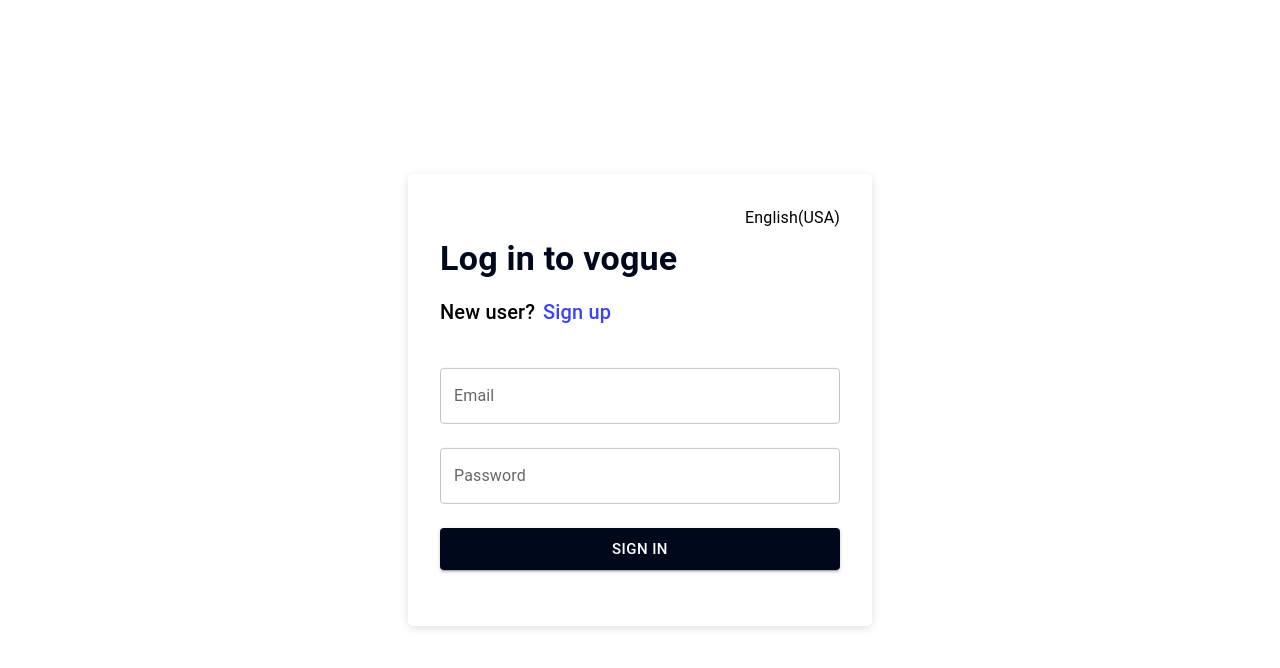
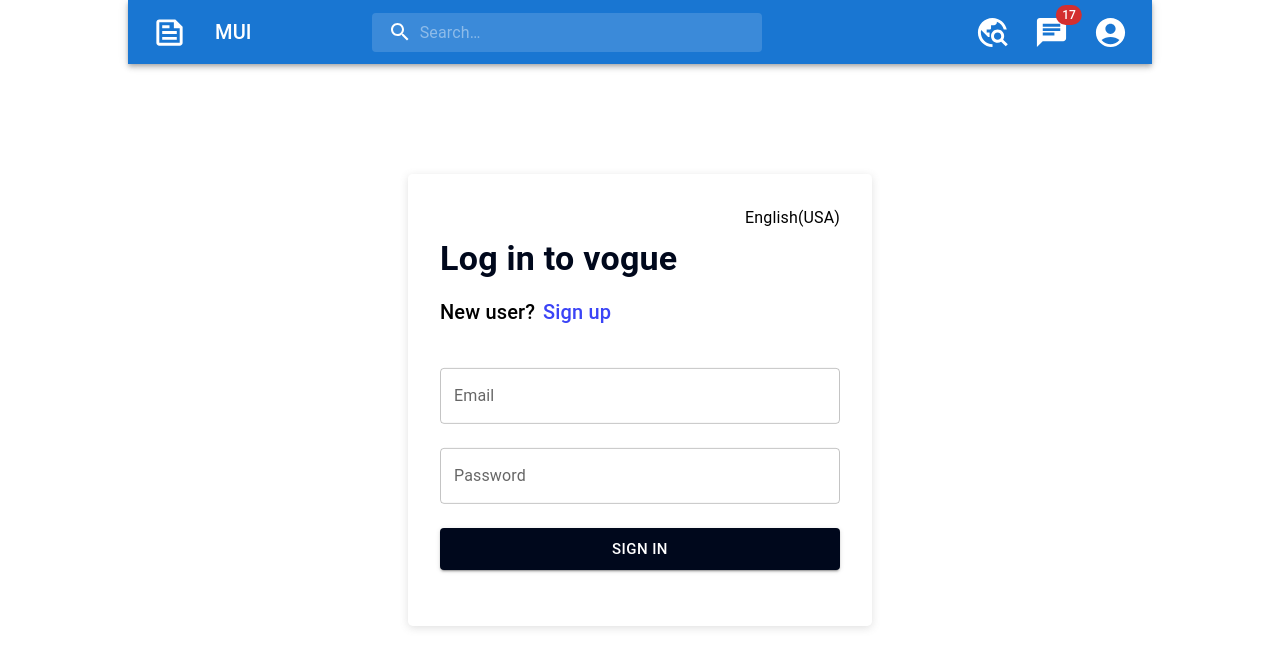
Before and after one commit to lkakshay/social_media, a React (Create React App) app: page /loginsignup in a window 1280 px wide. Shown: the top 668 px of the page. Built offline with nearby package versions, Linux system fonts and the light colour scheme; no server answers.

Commit message:
navabar completed

```diff
--- a/src/App.css
+++ b/src/App.css
@@ -1,38 +1,34 @@
 .App {
   text-align: center;
+  max-width: 900px;
+  display: flex;
+  justify-content: center;
+  box-sizing: border-box;
 }
 
-.App-logo {
-  height: 40vmin;
-  pointer-events: none;
-}
-
-@media (prefers-reduced-motion: no-preference) {
-  .App-logo {
-    animation: App-logo-spin infinite 20s linear;
+@media only screen and (max-width: 480px) {
+  .navbar {
+    display: none;
   }
 }
 
-.App-header {
-  background-color: #282c34;
-  min-height: 100vh;
-  display: flex;
-  flex-direction: column;
-  align-items: center;
-  justify-content: center;
-  font-size: calc(10px + 2vmin);
-  color: white;
+@media only screen and (min-width: 481px) and (max-width: 1024px) {
+  .navbar {
+    display: none;
+  }
 }
 
-.App-link {
-  color: #61dafb;
+@media only screen and (min-width: 1025px) {
+  .bottom-bar {
+    display: none;
+  }
+  .navbar {
+    display: flex;
+    justify-content: center;
+
+  }
+  .navbar-inner-container{
+    width: 1024px;
+  }
+
 }
-
-@keyframes App-logo-spin {
-  from {
-    transform: rotate(0deg);
-  }
-  to {
-    transform: rotate(360deg);
-  }
-}
--- a/src/App.js
+++ b/src/App.js
@@ -1,10 +1,22 @@
-
-import './App.css';
-import { MainRoutes } from './routes/mainRoute';
+import "./App.css";
+import React from "react";
+import { MainRoutes } from "./routes/mainRoute";
+import { BottomBar } from "./components/bottomNavigation";
+import { Navbar } from "./components/navbar";
+import { useSelector } from "react-redux";
 
 function App() {
+
+
+  const authstatus = useSelector((state) => state.authReducer.authStatus);
+  console.log(authstatus)
   return (
-   <MainRoutes/>
+    <React.Fragment>
+      {authstatus?<Navbar/>:<></>}
+      <MainRoutes />
+      {authstatus? <BottomBar />:<></>}
+
+    </React.Fragment>
   );
 }
 
--- a/src/Redux/reducers/authReducer.jsx
+++ b/src/Redux/reducers/authReducer.jsx
@@ -32,7 +32,7 @@ const createAuthData = createAsyncThunk("api/register", async (data) => {
 const authInfoSlice = createSlice({
   name: "auth",
   initialState: {
-    authStatus: false,
+    authStatus: true,
     userData: {},
     isLoading: false,
     isError: false,
--- a/src/components/Navbar.jsx
+++ /dev/null
@@ -1,9 +0,0 @@
-
-
-export const Navbar=()=>{
-  return (
-    <div className="nav-outer-box">
-
-    </div>
-  );
-}
--- /dev/null
+++ b/src/components/bottomNavigation.jsx
@@ -0,0 +1,41 @@
+import * as React from "react";
+import BottomNavigation from "@mui/material/BottomNavigation";
+import BottomNavigationAction from "@mui/material/BottomNavigationAction";
+import FeedOutlinedIcon from "@mui/icons-material/FeedOutlined";
+import TravelExploreIcon from "@mui/icons-material/TravelExplore";
+import ChatIcon from "@mui/icons-material/Chat";
+import AddCircleIcon from "@mui/icons-material/AddCircle";
+export const BottomBar = () => {
+  const [value, setValue] = React.useState("Home");
+
+  const handleChange = (event, newValue) => {
+    setValue(newValue);
+  };
+
+  return (
+    <div className="bottom-bar">
+      <BottomNavigation
+        sx={{ width: "100%", position: "fixed", bottom: 0, left: 0, right: 0 }}
+        value={value}
+        onChange={handleChange}
+      >
+        <BottomNavigationAction
+          value="Home"
+          icon={<FeedOutlinedIcon fontSize="large" />}
+        />
+        <BottomNavigationAction
+          value="TravelExploreIcon"
+          icon={<TravelExploreIcon fontSize="large" />}
+        />
+        <BottomNavigationAction
+          value="folder"
+          icon={<AddCircleIcon fontSize="large" />}
+        />
+        <BottomNavigationAction
+          value="ChatIcon"
+          icon={<ChatIcon fontSize="large" />}
+        />
+      </BottomNavigation>
+    </div>
+  );
+};
--- /dev/null
+++ b/src/components/navbar.jsx
@@ -0,0 +1,173 @@
+import * as React from "react";
+import { styled, alpha } from "@mui/material/styles";
+import AppBar from "@mui/material/AppBar";
+import Box from "@mui/material/Box";
+import Toolbar from "@mui/material/Toolbar";
+import IconButton from "@mui/material/IconButton";
+import Typography from "@mui/material/Typography";
+import InputBase from "@mui/material/InputBase";
+import Badge from "@mui/material/Badge";
+import MenuItem from "@mui/material/MenuItem";
+import Menu from "@mui/material/Menu";
+
+import SearchIcon from "@mui/icons-material/Search";
+import AccountCircle from "@mui/icons-material/AccountCircle";
+import FeedOutlinedIcon from "@mui/icons-material/FeedOutlined";
+import TravelExploreIcon from "@mui/icons-material/TravelExplore";
+import ChatIcon from "@mui/icons-material/Chat";
+
+const Search = styled("div")(({ theme }) => ({
+  position: "relative",
+  borderRadius: theme.shape.borderRadius,
+  backgroundColor: alpha(theme.palette.common.white, 0.15),
+  "&:hover": {
+    backgroundColor: alpha(theme.palette.common.white, 0.25),
+  },
+  marginRight: theme.spacing(2),
+  marginLeft: 0,
+  width: "100%",
+  [theme.breakpoints.up("sm")]: {
+    marginLeft: theme.spacing(15),
+    width: "40%",
+  },
+}));
+
+const SearchIconWrapper = styled("div")(({ theme }) => ({
+  padding: theme.spacing(0, 2),
+  height: "100%",
+  position: "absolute",
+  pointerEvents: "none",
+  display: "flex",
+  alignItems: "center",
+  justifyContent: "center",
+}));
+
+const StyledInputBase = styled(InputBase)(({ theme }) => ({
+  color: "inherit",
+  "& .MuiInputBase-input": {
+    padding: theme.spacing(1, 1, 1, 0),
+    // vertical padding + font size from searchIcon
+    paddingLeft: `calc(1em + ${theme.spacing(4)})`,
+    transition: theme.transitions.create("width"),
+    width: "100%",
+    [theme.breakpoints.up("md")]: {
+      width: "20ch",
+    },
+  },
+}));
+
+export const Navbar = () => {
+  const [anchorEl, setAnchorEl] = React.useState(null);
+
+
+  const isMenuOpen = Boolean(anchorEl);
+  const handleProfileMenuOpen = (event) => {
+    setAnchorEl(event.currentTarget);
+  };
+
+
+
+  const handleMenuClose = () => {
+    setAnchorEl(null);
+  };
+
+
+
+  const menuId = "primary-search-account-menu";
+  const renderMenu = (
+    <Menu
+      anchorEl={anchorEl}
+      anchorOrigin={{
+        vertical: "top",
+        horizontal: "right",
+      }}
+      id={menuId}
+      keepMounted
+      transformOrigin={{
+        vertical: "top",
+        horizontal: "right",
+      }}
+      open={isMenuOpen}
+      onClose={handleMenuClose}
+    >
+      <MenuItem onClick={handleMenuClose}>Profile</MenuItem>
+      <MenuItem onClick={handleMenuClose}>My account</MenuItem>
+    </Menu>
+  );
+
+
+
+  return (
+    <div className="navbar">
+      <div className="navbar-inner-container">
+        <Box sx={{ flexGrow: 1 }}>
+          <AppBar position="static">
+            <Toolbar>
+              <IconButton
+                size="large"
+                edge="start"
+                color="inherit"
+                aria-label="open drawer"
+                sx={{ mr: 2 }}
+              >
+                <FeedOutlinedIcon fontSize="large"/>
+              </IconButton>
+              <Typography
+                variant="h6"
+                noWrap
+                component="div"
+                sx={{ display: { xs: "none", sm: "block" } }}
+              >
+                MUI
+              </Typography>
+              <Search>
+                <SearchIconWrapper>
+                  <SearchIcon />
+                </SearchIconWrapper>
+                <StyledInputBase
+                  placeholder="Search…"
+                  inputProps={{ "aria-label": "search" }}
+                />
+              </Search>
+              <Box sx={{ flexGrow: 1 }} />
+              <Box sx={{ display: { xs: "none", md: "flex" } }}>
+                <IconButton
+                  size="large"
+                  aria-label="show 4 new mails"
+                  color="inherit"
+                >
+                  <Badge b color="error">
+                    <TravelExploreIcon fontSize="large" />
+                  </Badge>
+                </IconButton>
+                <IconButton
+                  size="large"
+                  aria-label="show 17 new notifications"
+                  color="inherit"
+                >
+                  <Badge badgeContent={17} color="error">
+                    <ChatIcon fontSize="large" />
+                  </Badge>
+                </IconButton>
+                <IconButton
+                  size="large"
+                  edge="end"
+                  aria-label="account of current user"
+                  aria-controls={menuId}
+                  aria-haspopup="true"
+                  onClick={handleProfileMenuOpen}
+                  color="inherit"
+                >
+                  <AccountCircle fontSize="large" />
+                </IconButton>
+              </Box>
+
+            </Toolbar>
+          </AppBar>
+
+          {renderMenu}
+        </Box>
+      </div>
+    </div>
+  );
+};
--- a/src/pages/home.css
+++ b/src/pages/home.css
@@ -10,7 +10,7 @@
 
 }
 
-@media only screen and (min-width: 481px)and (max-width: 1024px)  {
+@media only screen and (min-width: 481px) and (max-width: 1024px)  {
 
 
 }
--- a/src/pages/home.jsx
+++ b/src/pages/home.jsx
@@ -1,9 +1,9 @@
 import './home.css'
-import { Navbar } from "../components/Navbar"
+
 export const Home=()=>{
     return (
         <div>
-            <Navbar/>
+
         </div>
     )
 }
```
